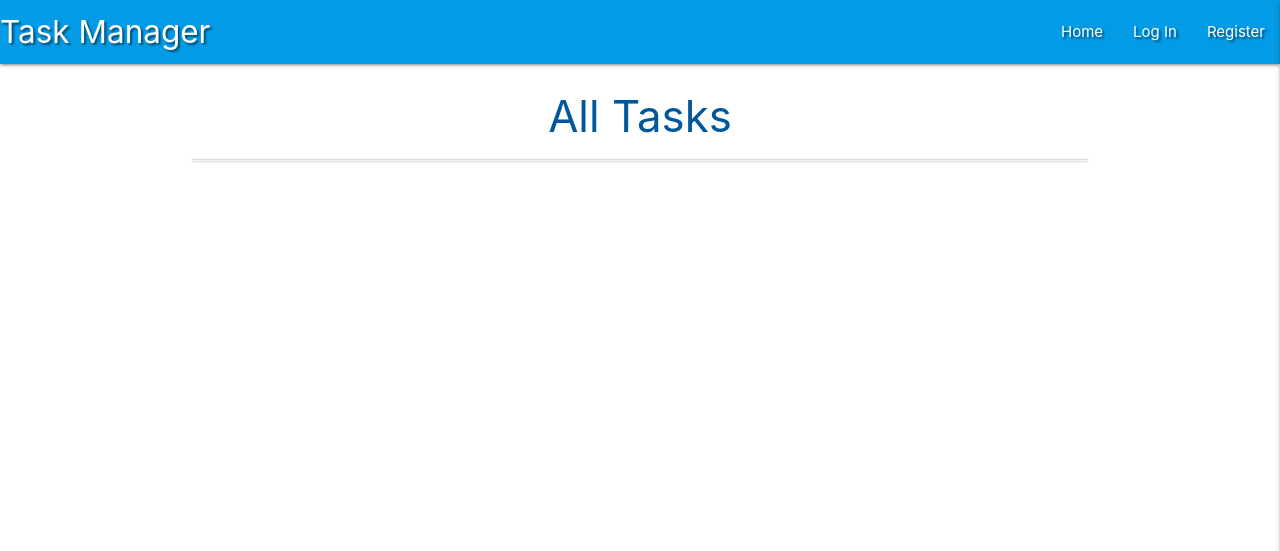
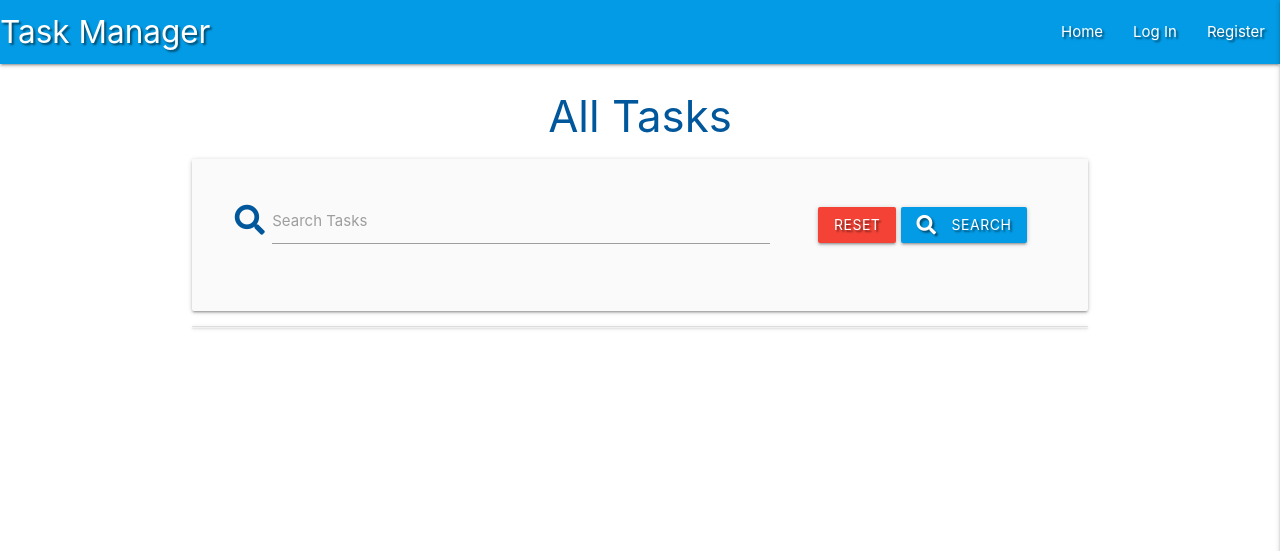
Before and after one commit to deanoandrejevic/taskManagerWalkthrough, a Flask app: page / in a window 1280 px wide. Shown: the top 551 px of the page. Run offline with Flask 2, Linux system fonts and the light colour scheme; data that the repository does not hold is empty; some libraries are stand-ins or nearby versions.

Commit message:
added search function

```diff
--- a/app.py
+++ b/app.py
@@ -24,6 +24,12 @@ def get_tasks():
     tasks = list(mongo.db.tasks.find())
     return render_template("tasks.html", tasks=tasks)
 
+
+@app.route("/search", methods=["GET", "POST"])
+def search():
+    query = request.form.get("query")
+    tasks = list(mongo.db.tasks.find({"$text": {"$search": query}}))
+    return render_template("tasks.html", tasks=tasks)
 
 @app.route("/register", methods=["GET", "POST"])
 def register():
--- a/templates/tasks.html
+++ b/templates/tasks.html
@@ -1,6 +1,24 @@
 {% extends "base.html" %} {% block content %}
 
 <h3 class="light-blue-text text-darken-4 center-align">All Tasks</h3>
+
+<div class="row card-panel grey lighten-5">
+  <form action="{{ url_for('search') }}" method="POST" class="s12">
+    <div class="row valign-wrapper center-align">
+      <div class="input-field col s12 m8">
+        <i class="fas fa-search prefix light-blue-text text-darken-4"></i>
+        <input type="text" name="query" id="query" minlength="3" class="validate" required>
+        <label for="query">Search Tasks</label>
+      </div>
+      <div class="col s12 m4">
+        <a href="{{ url_for('get_tasks') }}" class="red btn text-shadow">Reset</a>
+        <button type="submit" class="light-blue darken-1 btn text-shadow">
+          <i class="fas fa-search left"></i> Search
+        </button>
+      </div>
+    </div>
+  </form>
+</div>
 
 <ul class="collapsible">
   {% for task in tasks %}
@@ -9,8 +27,16 @@
       <div class="col s3">
         <i class="fas fa-caret-down"></i>
         {% if session.user|lower == task.created_by|lower %}
-        <a href="{{ url_for('delete_task', task_id=task._id) }}" class="btn-small green accent-4">Done</a>
-        <a href="{{ url_for('edit_task', task_id=task._id) }}" class="btn-small light-blue accent-4">Edit</a>
+        <a
+          href="{{ url_for('delete_task', task_id=task._id) }}"
+          class="btn-small green accent-4"
+          >Done</a
+        >
+        <a
+          href="{{ url_for('edit_task', task_id=task._id) }}"
+          class="btn-small light-blue accent-4"
+          >Edit</a
+        >
         {% endif %}
       </div>
       <div class="col s9">
```
